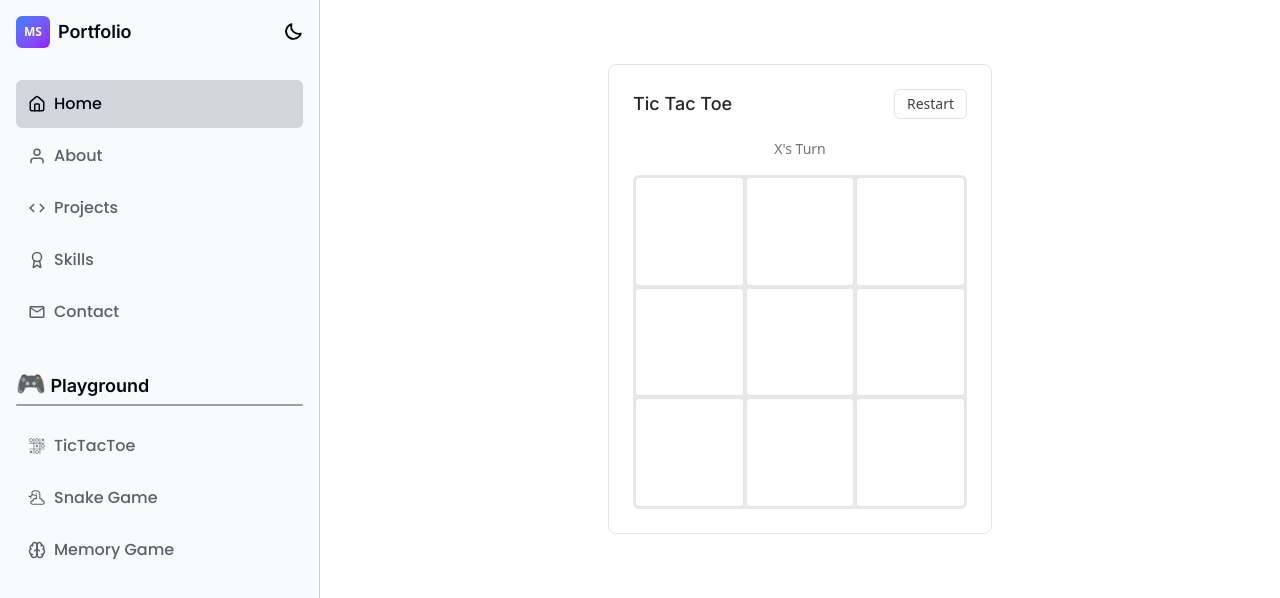
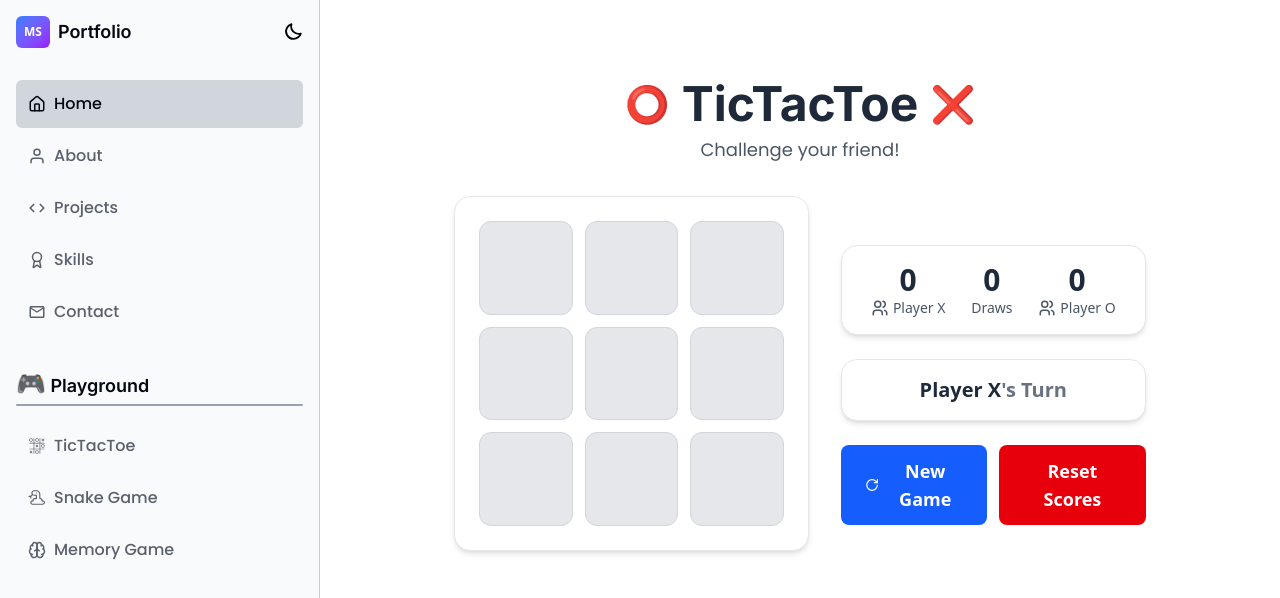
Before and after one commit to Code-Crafting/Portfolio, a React (Vite) app: page /tictactoe in a window 1280 px wide. Shown: the top 598 px of the page. Built offline with nearby package versions, Linux system fonts and the light colour scheme.

Commit message:
add TicTacToe

```diff
--- a/src/App.jsx
+++ b/src/App.jsx
@@ -7,9 +7,11 @@ import Skills from "./pages/Skills";
 import Contact from "./pages/Contact";
 import MainLayout from "./layout/MainLayout";
 import PlayGroundLayout from "./layout/PlayGroundLayout";
-import TicTacToe from "./components/games/TicTacToe";
-import Snake from "./components/games/Snake";
-import MemoryGame from "./components/games/MemoryGame";
+import { lazy, Suspense } from "react";
+
+const TicTacToe = lazy(() => import("./components/games/TicTacToe"));
+const Snake = lazy(() => import("./components/games/Snake"));
+const MemoryGame = lazy(() => import("./components/games/MemoryGame"));
 
 function App() {
   return (
@@ -28,10 +30,32 @@ function App() {
         </Route>
 
         {/* Playground Layout */}
+
         <Route element={<PlayGroundLayout />}>
-          <Route path="/tictactoe" element={<TicTacToe />} />
-          <Route path="/snake" element={<Snake />} />
-          <Route path="/memory" element={<MemoryGame />} />
+          <Route
+            path="/tictactoe"
+            element={
+              <Suspense fallback={<p>Loading...</p>}>
+                <TicTacToe />
+              </Suspense>
+            }
+          />
+          <Route
+            path="/snake"
+            element={
+              <Suspense fallback={<p>Loading...</p>}>
+                <Snake />
+              </Suspense>
+            }
+          />
+          <Route
+            path="/memory"
+            element={
+              <Suspense fallback={<p>Loading...</p>}>
+                <MemoryGame />
+              </Suspense>
+            }
+          />
         </Route>
 
         {/* 404 Fallback */}
--- a/src/components/PagesOptions.jsx
+++ b/src/components/PagesOptions.jsx
@@ -1,7 +1,7 @@
 import { pagesOptions } from "../constants/pagesOptions";
 import PagesLink from "../ui/links/PagesLink";
 import { Link } from "react-router";
-import MotionLi from "../ui/MotionLi";
+import MotionLi from "../ui/animations/MotionLi";
 
 const PagesOptions = ({ currentPage, setCurrentPage, onKeyDown }) => {
   const pages = pagesOptions.slice(0, 5);
--- a/src/components/PlayGround.jsx
+++ b/src/components/PlayGround.jsx
@@ -1,5 +1,5 @@
 import { pagesOptions } from "../constants/pagesOptions";
-import MotionLi from "../ui/MotionLi";
+import MotionLi from "../ui/animations/MotionLi";
 import { Link } from "react-router";
 import PagesLink from "../ui/links/PagesLink";
 
--- a/src/components/games/TicTacToe.jsx
+++ b/src/components/games/TicTacToe.jsx
@@ -1,60 +1,119 @@
-const TicTacToe = () => {
+import { TbUsers } from "react-icons/tb";
+import { LuTrophy, LuRotateCw } from "react-icons/lu";
+import Scores from "../../ui/tictactoe/Scores";
+import Button from "../../ui/Button";
+import Cell from "../../ui/tictactoe/Cell";
+import { useTicTacToe } from "../../hooks/useTicTacToe";
+import StagerFadeUp from "../../ui/animations/StagerFadeUp";
+import FadeUp from "../../ui/animations/FadeUp";
+
+export default function TicTacToe() {
+  const {
+    board,
+    isXNext,
+    scores,
+    gameOver,
+    winningLine,
+    calculateWinner,
+    handleClick,
+    resetGame,
+    resetScores,
+  } = useTicTacToe();
+
+  const winner = calculateWinner(board);
+  const isDraw = !winner && board.every((cell) => cell !== null);
+
   return (
-    <div
-      className="
-    w-full max-w-sm mx-auto p-6
-    bg-white
-    rounded-lg
-    border border-[#e5e5e5]
-  "
-    >
-      {/* Header */}
-      <div className="flex items-center justify-between mb-5">
-        <h2 className="text-lg font-medium text-neutral-800">Tic Tac Toe</h2>
+    <div className="flex items-center justify-center p-4">
+      <div className="w-[80%] mx-auto">
+        {/* Header */}
+        <FadeUp className="text-center mb-8">
+          <h1 className="text-5xl font-bold text-gray-800 mb-2 flex items-center justify-center gap-3">
+            <span className="text-4xl">⭕</span>
+            TicTacToe
+            <span className="text-4xl">❌</span>
+          </h1>
+          <p className="text-gray-600 text-lg">Challenge your friend!</p>
+        </FadeUp>
 
-        <button
-          className="
-        px-3 py-1 text-sm rounded-md
-        border border-[#e3e3e3]
-        bg-white
-        hover:bg-[#f5f5f5]
-        text-neutral-700
-        transition
-      "
-        >
-          Restart
-        </button>
-      </div>
+        <div className="flex w-full gap-8">
+          {/* Game Board */}
+          <FadeUp className="flex-1 bg-white rounded-2xl p-6 mb-6 shadow-md border border-gray-200">
+            <div className="grid grid-cols-3 gap-3">
+              {board.map((cell, index) => (
+                <Cell
+                  key={index}
+                  onClick={() => handleClick(index)}
+                  cell={cell}
+                  gameOver={gameOver}
+                  cellColor={
+                    winningLine?.includes(index)
+                      ? "bg-green-100 border-2 border-green-500"
+                      : "bg-gray-200 hover:bg-gray-300 border border-gray-300"
+                  }
+                />
+              ))}
+            </div>
+          </FadeUp>
 
-      {/* Status */}
-      <div className="mb-4 text-center text-sm font-normal text-neutral-500">
-        X's Turn
-      </div>
+          <div className="flex-1 my-auto">
+            {/* Score Board */}
+            <StagerFadeUp
+              delay={0.1}
+              className="bg-white rounded-2xl p-4 mb-6 shadow-md border border-gray-200"
+            >
+              <div className="flex justify-around items-center">
+                {/* player X */}
+                <Scores player="Player X" icon={TbUsers} score={scores.X} />
 
-      {/* Board */}
-      <div className="grid grid-cols-3 gap-[2px] bg-[#e8e8e8] p-[2px] rounded-md">
-        {[...Array(9)].map((_, i) => (
-          <button
-            key={i}
-            className="
-          aspect-square
-          bg-white
-          rounded-[4px]
-          flex items-center justify-center
-          text-3xl font-semibold
-          text-neutral-800
-          hover:bg-[#f7f7f7]
-          transition
-          select-none
-          border border-[#e5e5e5]
-        "
-          >
-            {/* X or O goes here */}
-          </button>
-        ))}
+                {/* draw */}
+                <Scores player="Draws" score={scores.draws} />
+
+                {/* player O */}
+                <Scores player="Player O" icon={TbUsers} score={scores.O} />
+              </div>
+            </StagerFadeUp>
+
+            {/* Game Status */}
+            <StagerFadeUp
+              delay={0.2}
+              className="bg-white rounded-2xl p-4 mb-6 shadow-md border border-gray-200 text-center"
+            >
+              {winner ? (
+                <div className="flex items-center justify-center gap-2 text-xl font-semibold">
+                  <LuTrophy className="text-yellow-500 text-lg" />
+                  <span className="text-gray-800">
+                    Player {winner.winner} Wins!
+                  </span>
+                </div>
+              ) : isDraw ? (
+                <div className="text-xl font-semibold text-gray-700">
+                  It's a Draw!
+                </div>
+              ) : (
+                <div className="text-xl font-semibold">
+                  <span className="text-gray-800">
+                    Player {isXNext ? "X" : "O"}
+                  </span>
+                  <span className="text-gray-500">'s Turn</span>
+                </div>
+              )}
+            </StagerFadeUp>
+
+            {/* Action Buttons */}
+            <StagerFadeUp delay={0.3} className="flex gap-3">
+              <Button onClick={resetGame}>
+                <LuRotateCw className="text-lg" />
+                New Game
+              </Button>
+
+              <Button onClick={resetScores} varient="error">
+                Reset Scores
+              </Button>
+            </StagerFadeUp>
+          </div>
+        </div>
       </div>
     </div>
   );
-};
-
-export default TicTacToe;
+}
--- /dev/null
+++ b/src/hooks/useTicTacToe.js
@@ -0,0 +1,83 @@
+import { useEffect, useState } from "react";
+
+export const useTicTacToe = () => {
+  const [board, setBoard] = useState(Array(9).fill(null));
+  const [isXNext, setIsXNext] = useState(true);
+  const [scores, setScores] = useState({ X: 0, O: 0, draws: 0 });
+  const [gameOver, setGameOver] = useState(false);
+  const [winningLine, setWinningLine] = useState(null);
+
+  const WINNING_PATTERN = [
+    [0, 1, 2],
+    [3, 4, 5],
+    [6, 7, 8], // rows
+    [0, 3, 6],
+    [1, 4, 7],
+    [2, 5, 8], // columns
+    [0, 4, 8],
+    [2, 4, 6], // diagonals
+  ];
+
+  const calculateWinner = (squares) => {
+    for (let pattern of WINNING_PATTERN) {
+      const [a, b, c] = pattern;
+      if (
+        squares[a] &&
+        squares[a] === squares[b] &&
+        squares[a] === squares[c]
+      ) {
+        return { winner: squares[a], line: pattern };
+      }
+    }
+    return null;
+  };
+
+  useEffect(() => {
+    const result = calculateWinner(board);
+
+    if (result) {
+      setWinningLine(result.line);
+      setGameOver(true);
+      setScores((prev) => ({
+        ...prev,
+        [result.winner]: prev[result.winner] + 1,
+      }));
+    } else if (board.every((cell) => cell !== null)) {
+      setGameOver(true);
+      setScores((prev) => ({ ...prev, draws: prev.draws + 1 }));
+    }
+  }, [board]);
+
+  const handleClick = (index) => {
+    if (board[index] || gameOver) return;
+
+    const newBoard = [...board];
+    newBoard[index] = isXNext ? "X" : "O";
+    setBoard(newBoard);
+    setIsXNext(!isXNext);
+  };
+
+  const resetGame = () => {
+    setBoard(Array(9).fill(null));
+    setIsXNext(true);
+    setGameOver(false);
+    setWinningLine(null);
+  };
+
+  const resetScores = () => {
+    setScores({ X: 0, O: 0, draws: 0 });
+    resetGame();
+  };
+
+  return {
+    board,
+    isXNext,
+    scores,
+    gameOver,
+    winningLine,
+    calculateWinner,
+    handleClick,
+    resetGame,
+    resetScores,
+  };
+};
--- a/src/pages/Home.jsx
+++ b/src/pages/Home.jsx
@@ -2,7 +2,6 @@ import About from "./About";
 import Projects from "./Projects";
 import Skills from "./Skills";
 import Contact from "./Contact";
-import TicTacToe from "../components/games/TicTacToe";
 
 const Home = () => {
   return (
@@ -11,7 +10,6 @@ const Home = () => {
       <Projects />
       <Skills />
       <Contact />
-      {/* <TicTacToe /> */}
     </>
   );
 };
--- /dev/null
+++ b/src/ui/animations/FadeUp.jsx
@@ -0,0 +1,16 @@
+import { motion } from "motion/react";
+
+const FadeUp = ({ children, ...props }) => {
+  return (
+    <motion.div
+      initial={{ opacity: 0, y: 40 }}
+      animate={{ opacity: 1, y: 0 }}
+      transition={{ duration: 0.3 }}
+      {...props}
+    >
+      {children}
+    </motion.div>
+  );
+};
+
+export default FadeUp;
--- /dev/null
+++ b/src/ui/animations/StagerFadeUp.jsx
@@ -0,0 +1,21 @@
+import { motion } from "motion/react";
+
+const StagerFadeUp = ({ children, delay, ...props }) => {
+  return (
+    <motion.div
+      initial={{ y: 30, opacity: 0 }} // Start lower + invisible
+      animate={{ y: 0, opacity: 1 }} // Move up + fade in
+      transition={{
+        delay, // Stagger timing
+        type: "spring",
+        stiffness: 120,
+        damping: 14,
+      }}
+      {...props}
+    >
+      {children}
+    </motion.div>
+  );
+};
+
+export default StagerFadeUp;
--- /dev/null
+++ b/src/ui/tictactoe/Cell.jsx
@@ -0,0 +1,22 @@
+const Cell = ({ gameOver, cell, cellColor, onClick = () => {} }) => {
+  return (
+    <button
+      onClick={onClick}
+      disabled={gameOver || cell !== null}
+      className={`
+                  aspect-square rounded-xl text-5xl font-bold
+                  transition-all duration-200 transform hover:scale-105
+                  ${cell === "X" ? "text-blue-600" : "text-red-600"}
+                  ${cellColor}
+                  ${
+                    !cell && !gameOver ? "cursor-pointer" : "cursor-not-allowed"
+                  }
+                  disabled:opacity-50
+                `}
+    >
+      {cell}
+    </button>
+  );
+};
+
+export default Cell;
--- /dev/null
+++ b/src/ui/tictactoe/Scores.jsx
@@ -0,0 +1,13 @@
+const Scores = ({ score, icon: Icon, player }) => {
+  return (
+    <div className="text-center">
+      <div className="text-3xl font-bold text-gray-800">{score}</div>
+      <div className="text-sm text-gray-600 flex items-center gap-1 justify-center">
+        {Icon && <Icon className="text-lg" />}
+        {player}
+      </div>
+    </div>
+  );
+};
+
+export default Scores;
```
Also changed, not shown: src/pages/Projects.jsx (+12 -9 lines), src/ui/animations/MotionLi.jsx (renamed from src/ui/MotionLi.jsx).
